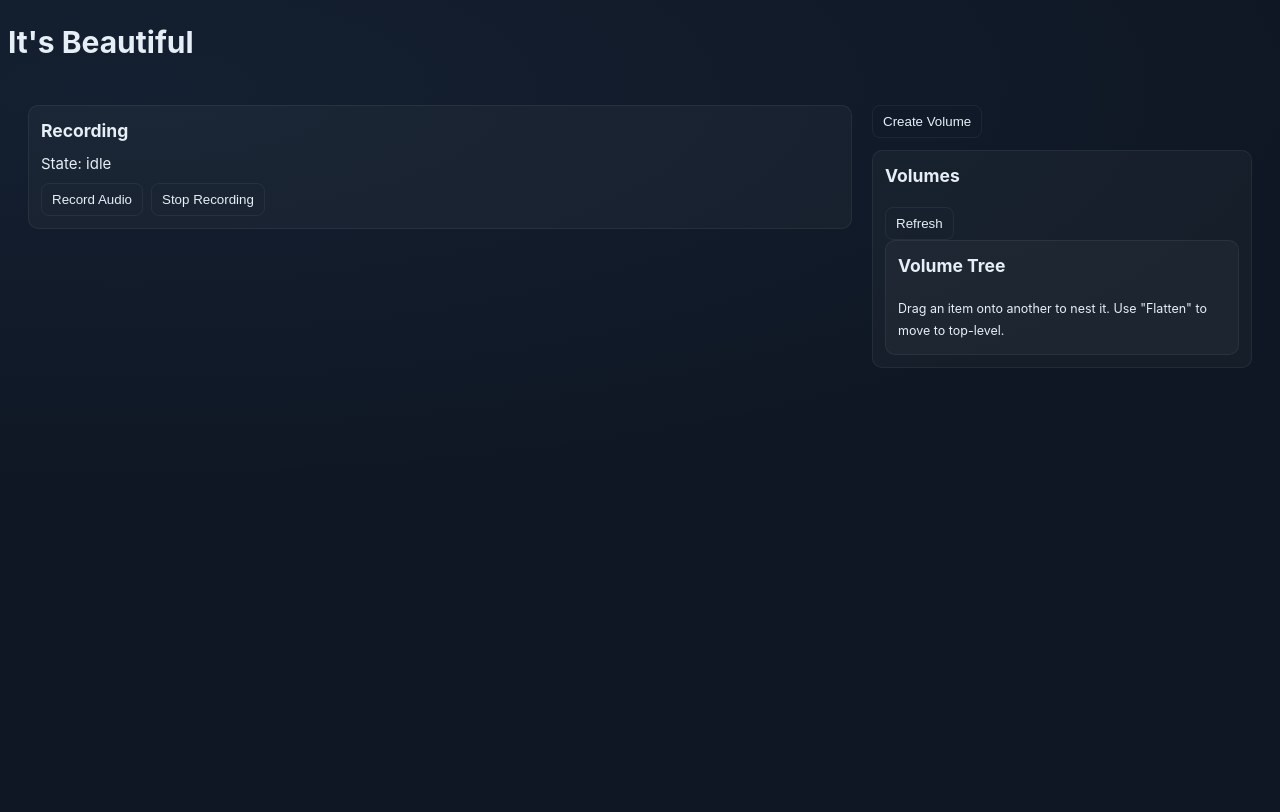
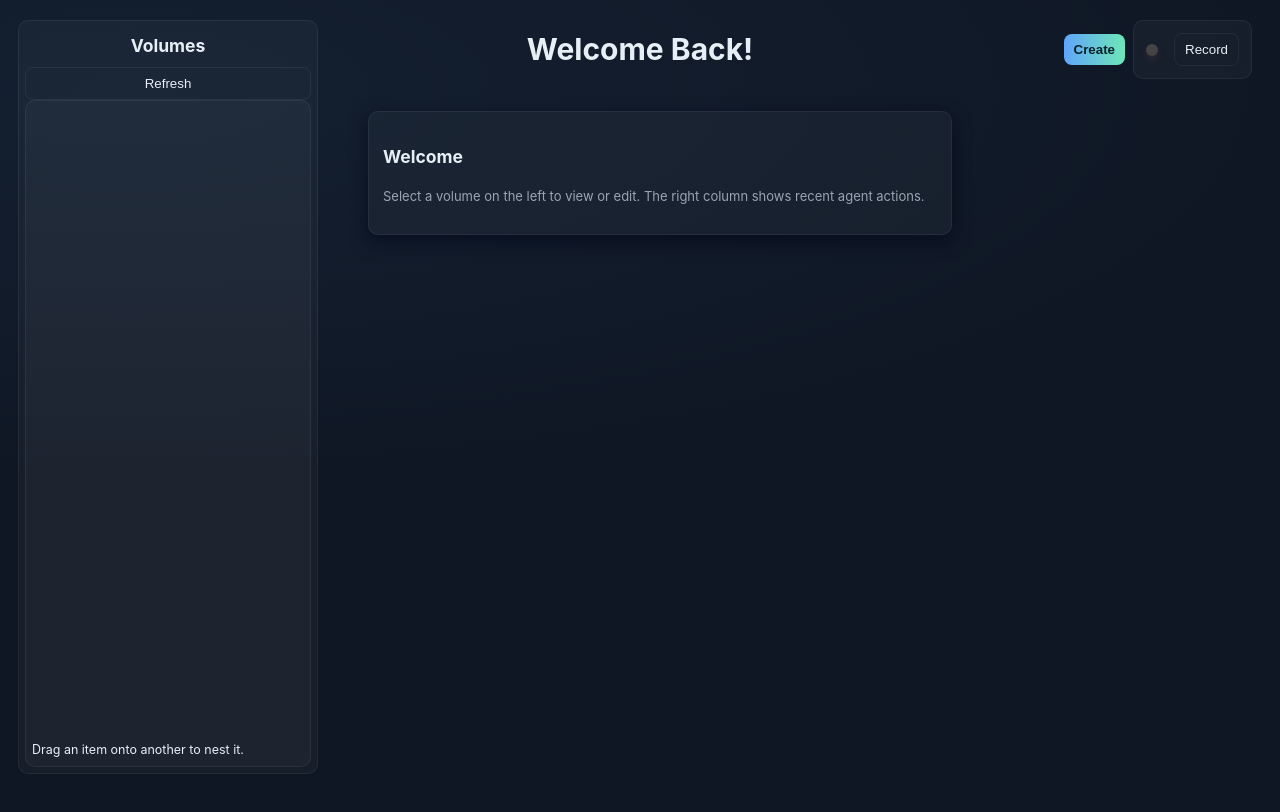
Before and after one commit to LlanAiu/COMP590_S26_Final, a React (Vite) app: page / in a window 1280 px wide. Shown: the top 812 px of the page. Built offline with nearby package versions, Linux system fonts and the light colour scheme.

Commit message:
[feature] updated ui

```diff
--- a/src/App.css
+++ b/src/App.css
@@ -38,8 +38,57 @@
     min-height: calc(100vh - 48px);
 }
 
-.app-sidebar {
-    width: 380px;
+.app-left {
+    width: 300px;
+    position: fixed;
+    left: 10px;
+    top: 12px;
+    bottom: 10px;
+    overflow: hidden;
+    padding: 8px;
+}
+
+.app-right {
+    width: 260px;
+    position: fixed;
+    right: 20px;
+    top: 12px;
+    bottom: 10px;
+    overflow: hidden;
+    padding: 8px;
+}
+
+.app-main {
+    margin-left: 340px;
+    margin-right: 300px;
+}
+
+.app-header {
+    position: relative;
+    display: flex;
+    align-items: center;
+    justify-content: space-between;
+    padding: 12px 20px;
+    z-index: 40;
+    background: transparent;
+}
+
+.app-header h1 {
+    position: absolute;
+    left: 50%;
+    transform: translateX(-50%);
+    margin: 0;
+}
+
+.header-controls {
+    display: flex;
+    gap: 8px;
+    align-items: center;
+    margin-left: auto;
+}
+
+.markdown-placeholder {
+    padding: 20px;
 }
 
 .spacing-top {
--- a/src/App.tsx
+++ b/src/App.tsx
@@ -41,6 +41,11 @@ export default function App() {
         setMode("view");
     }
 
+    function handleEdit(id: string) {
+        setOpenVolumeId(id);
+        setMode("edit");
+    }
+
     function handleCreateNew() {
         setOpenVolumeId(null);
         setMode("create");
@@ -48,27 +53,22 @@ export default function App() {
 
     return (
         <div>
-            <h1>It's Beautiful</h1>
+            <header className="app-header">
+                <h1>Welcome Back!</h1>
+                <div className="header-controls">
+                    <button type="button" onClick={handleCreateNew} className="primary">Create</button>
+                    <Recording compact />
+                </div>
+            </header>
 
             <div className="app-layout">
-                <div className="app-main">
-                    <Recording />
-                </div>
-                <div className="app-sidebar">
-                    <div style={{ marginBottom: 12 }}>
-                        <button type="button" onClick={handleCreateNew}>Create Volume</button>
-                    </div>
-                    <AllVolumes onOpen={handleOpen} />
-                    <ControlNotifications />
+                <aside className="app-left">
+                    <AllVolumes onOpen={handleOpen} onEdit={handleEdit} />
+                </aside>
 
+                <main className="app-main">
                     {mode === "view" && openVolumeId ? (
-                        <div className="sidebar-section">
-                            <VolumeDetail id={openVolumeId} />
-                            <div className="sidebar-actions">
-                                <button type="button" onClick={() => setMode("edit")}>Edit</button>
-                                <button type="button" onClick={() => { setOpenVolumeId(null); setMode("list"); }} className="btn-close">Close</button>
-                            </div>
-                        </div>
+                        <VolumeDetail id={openVolumeId} />
                     ) : null}
 
                     {mode === "edit" ? (
@@ -82,7 +82,18 @@ export default function App() {
                             <VolumeEditor onSaved={(v) => { setOpenVolumeId(v.meta.id); setMode("view"); }} />
                         </div>
                     ) : null}
-                </div>
+
+                    {mode === "list" ? (
+                        <div className="markdown-placeholder card">
+                            <h3>Welcome</h3>
+                            <p className="muted">Select a volume on the left to view or edit. The right column shows recent agent actions.</p>
+                        </div>
+                    ) : null}
+                </main>
+
+                <aside className="app-right">
+                    <ControlNotifications />
+                </aside>
             </div>
         </div>
     );
--- a/src/components/audio/recording.tsx
+++ b/src/components/audio/recording.tsx
@@ -9,7 +9,7 @@ import type { RecordingState } from "../../lib/audio/types";
 import "./recording.css";
 
 
-export default function Recording() {
+export default function Recording({ compact }: { compact?: boolean } = {}) {
     const [state, setState] = useState<RecordingState>("idle");
 
     async function start() {
@@ -33,6 +33,16 @@ export default function Recording() {
         }
     }
 
+    if (compact) {
+        const isRecording = state === "recording";
+        return (
+            <div className="recording recording-compact" style={{ display: 'flex', alignItems: 'center', gap: 8 }}>
+                <div className="indicator" style={{ width: 12, height: 12, borderRadius: 999, background: isRecording ? 'linear-gradient(90deg, #ff6b6b, #ffb86b)' : '#444' }} />
+                <button type="button" className={isRecording ? 'primary' : ''} onClick={() => (isRecording ? stop() : start())}>{isRecording ? 'Stop' : 'Record'}</button>
+            </div>
+        );
+    }
+
     return (
         <div className="recording">
             <h3>Recording</h3>
--- a/src/components/volumes/all-volumes.tsx
+++ b/src/components/volumes/all-volumes.tsx
@@ -10,7 +10,7 @@ import VolumeTree from "./volume-tree";
 import "./volumes.css";
 
 
-export default function AllVolumes({ onOpen }: { onOpen?: (id: string) => void }) {
+export default function AllVolumes({ onOpen, onEdit }: { onOpen?: (id: string) => void; onEdit?: (id: string) => void }) {
     const [list, setList] = useState<VolumeIndexEntryFull[]>([]);
 
     async function refresh() {
@@ -31,7 +31,7 @@ export default function AllVolumes({ onOpen }: { onOpen?: (id: string) => void }
         <div className="volumes">
             <h3>Volumes</h3>
             <button type="button" onClick={refresh}>Refresh</button>
-            <VolumeTree list={list} onRefresh={refresh} onOpen={onOpen} />
+            <VolumeTree list={list} onRefresh={refresh} onOpen={onOpen} onEdit={onEdit} />
         </div>
     );
 }
--- a/src/components/volumes/volume-editor.tsx
+++ b/src/components/volumes/volume-editor.tsx
@@ -48,7 +48,7 @@ export default function VolumeEditor({
         <div className="volume-editor">
             <h3>{volumeId ? "Edit Volume" : "Create Volume"}</h3>
             <input className="input" placeholder="Title" value={title} onChange={(e) => setTitle(e.target.value)} />
-            <textarea className="textarea" placeholder="Content" value={content} onChange={(e) => setContent(e.target.value)} rows={8} />
+            <textarea className="textarea" placeholder="Content" value={content} onChange={(e) => setContent(e.target.value)} rows={16} />
             <input className="input" placeholder="Description" value={description} onChange={(e) => setDescription(e.target.value)} />
             <div className="actions">
                 {!volumeId ? (
--- a/src/components/volumes/volume-tree.tsx
+++ b/src/components/volumes/volume-tree.tsx
@@ -29,8 +29,16 @@ function buildTree(list: VolumeIndexEntryFull[]): Node[] {
     return roots;
 }
 
-export default function VolumeTree({ list, onRefresh, onOpen }: { list: VolumeIndexEntryFull[]; onRefresh: () => void; onOpen?: (id: string) => void }) {
+import { useState } from "react";
+
+export default function VolumeTree({ list, onRefresh, onOpen, onEdit }: { list: VolumeIndexEntryFull[]; onRefresh: () => void; onOpen?: (id: string) => void; onEdit?: (id: string) => void }) {
     const roots = buildTree(list || []);
+    const [expanded, setExpanded] = useState<Record<string, boolean>>({});
+    const [selected, setSelected] = useState<string | null>(null);
+
+    function toggleExpand(id: string) {
+        setExpanded((s) => ({ ...s, [id]: !s[id] }));
+    }
 
     async function handleDrop(e: React.DragEvent, targetId: string) {
         e.preventDefault();
@@ -60,8 +68,10 @@ export default function VolumeTree({ list, onRefresh, onOpen }: { list: VolumeIn
     }
 
     function renderNode(n: Node, depth = 0) {
+        const isOpen = !!expanded[n.id];
+        const isSelected = selected === n.id;
         return (
-            <li key={n.id} className="volume-item" style={{ marginLeft: depth * 12 }}
+            <li key={n.id} className={"volume-item" + (isSelected ? ' selected' : '')} style={{ marginLeft: depth * 12, flexDirection: 'column', alignItems: 'stretch' }}
                 draggable
                 onDragStart={(e) => { e.dataTransfer.effectAllowed = "move"; e.dataTransfer.setData("text/plain", n.id); console.log(`[dragstart] id=${n.id}`); }}
                 onDragEnter={(e) => { e.preventDefault(); e.dataTransfer.dropEffect = "move"; console.log(`[dragenter] target=${n.id}`); }}
@@ -70,16 +80,21 @@ export default function VolumeTree({ list, onRefresh, onOpen }: { list: VolumeIn
                 onDrop={(e) => handleDrop(e, n.id)}
             >
                 <div style={{ display: "flex", justifyContent: "space-between", alignItems: "center" }}>
-                    <div>
-                        <strong style={{ cursor: "pointer" }} onClick={() => onOpen?.(n.id)}>{n.title}</strong>
-                        <div className="volume-meta">{n.updated_at}</div>
+                    <div style={{ display: 'flex', gap: 8, alignItems: 'center' }}>
+                        {n.children.length > 0 ? (
+                            <button type="button" className="expand-toggle" onClick={() => toggleExpand(n.id)}>{isOpen ? '▾' : '▸'}</button>
+                        ) : <span style={{ width: 18 }} />}
+                        <div onClick={() => { setSelected(n.id); onOpen?.(n.id); }} style={{ cursor: 'pointer' }}>
+                            <strong>{n.title}</strong>
+                        </div>
                     </div>
-                    <div className="volume-actions">
-                        <button type="button" onClick={async () => { await commands.flattenVolume(n.id); onRefresh(); }}>Flatten</button>
+                    <div className="volume-actions" style={{ visibility: isSelected ? 'visible' : 'hidden' }}>
+                        <button type="button" onClick={() => { setSelected(n.id); onOpen?.(n.id); }}>Open</button>
                     </div>
                 </div>
-                {n.children.length > 0 ? (
-                    <ul>
+
+                {n.children.length > 0 && isOpen ? (
+                    <ul className="volume-children">
                         {n.children.map((c) => renderNode(c, depth + 1))}
                     </ul>
                 ) : null}
@@ -89,11 +104,22 @@ export default function VolumeTree({ list, onRefresh, onOpen }: { list: VolumeIn
 
     return (
         <div className="volumes">
-            <h3>Volume Tree</h3>
             <ul className="volume-list" onDragOver={allowDrop} onDrop={(e) => { e.preventDefault(); }}>
                 {roots.map((r) => renderNode(r))}
             </ul>
-            <div style={{ marginTop: 8 }}><small>Drag an item onto another to nest it. Use "Flatten" to move to top-level.</small></div>
+            <div style={{ marginTop: 8 }}><small>Drag an item onto another to nest it.</small></div>
+
+            {selected ? (
+                <div className="sidebar-section selected-actions" style={{ marginTop: 12 }}>
+                    <h4>Selected</h4>
+                    <div style={{ display: 'flex', gap: 8 }}>
+                        <button type="button" onClick={() => { setSelected(null); onEdit?.(selected!); }}>Edit</button>
+                        <button type="button" onClick={async () => { try { await commands.flattenVolume(selected); onRefresh(); } catch (err) { console.error(err); } }}>Flatten</button>
+                        <button type="button" onClick={async () => { if (!confirm('Delete this volume?')) return; try { await commands.deleteVolume(selected); setSelected(null); onRefresh(); } catch (err) { console.error(err); } }}>Delete</button>
+                        <button type="button" onClick={() => setSelected(null)} className="btn-close">Close</button>
+                    </div>
+                </div>
+            ) : null}
         </div>
     );
 }
--- a/src/components/volumes/volumes.css
+++ b/src/components/volumes/volumes.css
@@ -3,41 +3,93 @@
     border-radius: 10px;
     background: var(--card);
     border: 1px solid var(--glass-border);
+    display: flex;
+    flex-direction: column;
+    height: 100%;
+    padding-top: 72px;
+    /* leave space for header when sidebar is full-height */
+}
+
+.volumes {
+    padding: 6px;
+    border-radius: 10px;
+    background: var(--card);
+    border: 1px solid var(--glass-border);
+    display: flex;
+    flex-direction: column;
+    height: calc(100% - 8px);
+    box-sizing: border-box;
+    margin: 0;
 }
 
 .volumes h3 {
-    margin-top: 0;
+    text-align: center;
+    margin: 6px 0 8px 0;
 }
 
 .volume-list {
     list-style: none;
     padding: 0;
     margin: 8px 0 0 0;
+    overflow: visible;
+    flex: 1 1 auto;
 }
 
+.volume-list {
+    list-style: none;
+    padding: 0;
+    margin: 4px 0 0 0;
+    overflow: auto;
+    flex: 1 1 auto;
+}
+
+.volume-children {
+    list-style: none;
+    padding: 0;
+    margin: 6px 0 0 12px;
+}
+
+
 .volume-item {
-    margin-top: 8px;
-    padding: 10px;
+    margin-top: 6px;
+    padding: 8px;
     border-radius: 8px;
-    background: rgba(255, 255, 255, 0.02);
+    background: rgba(255, 255, 255, 0.015);
     display: flex;
     align-items: center;
     justify-content: space-between;
-    transition: background 160ms ease, transform 120ms ease;
+    transition: background 120ms ease, transform 100ms ease;
+    font-size: 14px;
 }
 
 .volume-item:hover {
-    background: rgba(255, 255, 255, 0.035);
-    transform: translateY(-2px);
+    background: rgba(255, 255, 255, 0.03);
+}
+
+.volume-item.selected {
+    border: 1px solid rgba(96, 165, 250, 0.12);
+    background: linear-gradient(90deg, rgba(96, 165, 250, 0.03), rgba(110, 231, 183, 0.02));
 }
 
 .volume-item .volume-meta {
-    font-size: 12px;
-    color: var(--muted);
+    display: none;
 }
 
 .volume-item .volume-actions {
     margin-left: 8px;
+}
+
+.expand-toggle {
+    background: transparent;
+    border: none;
+    color: var(--text);
+    cursor: pointer;
+    font-size: 12px;
+    width: 18px;
+    height: 18px;
+    display: inline-flex;
+    align-items: center;
+    justify-content: center;
 }
 
 .volume-detail-body {
@@ -54,14 +106,19 @@
     background: rgba(255, 255, 255, 0.02);
     border: 1px solid rgba(255, 255, 255, 0.04);
     color: var(--text);
-    padding: 8px;
+    padding: 12px;
     border-radius: 8px;
 }
 
 .volume-editor .textarea {
-    height: 160px;
+    height: 360px;
 }
 
 .volume-editor .actions {
     margin-top: 8px;
 }
+
+.volume-editor {
+    width: 100%;
+    max-width: none;
+}
```
